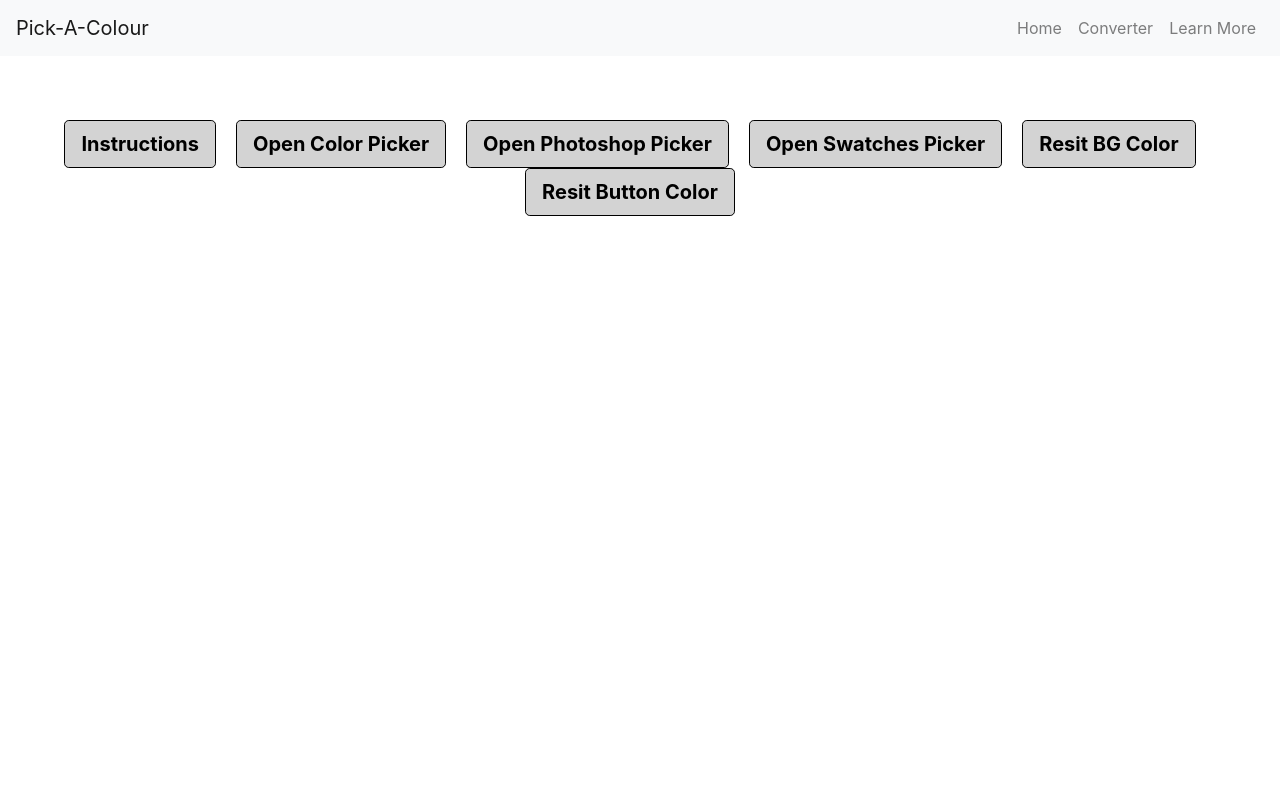
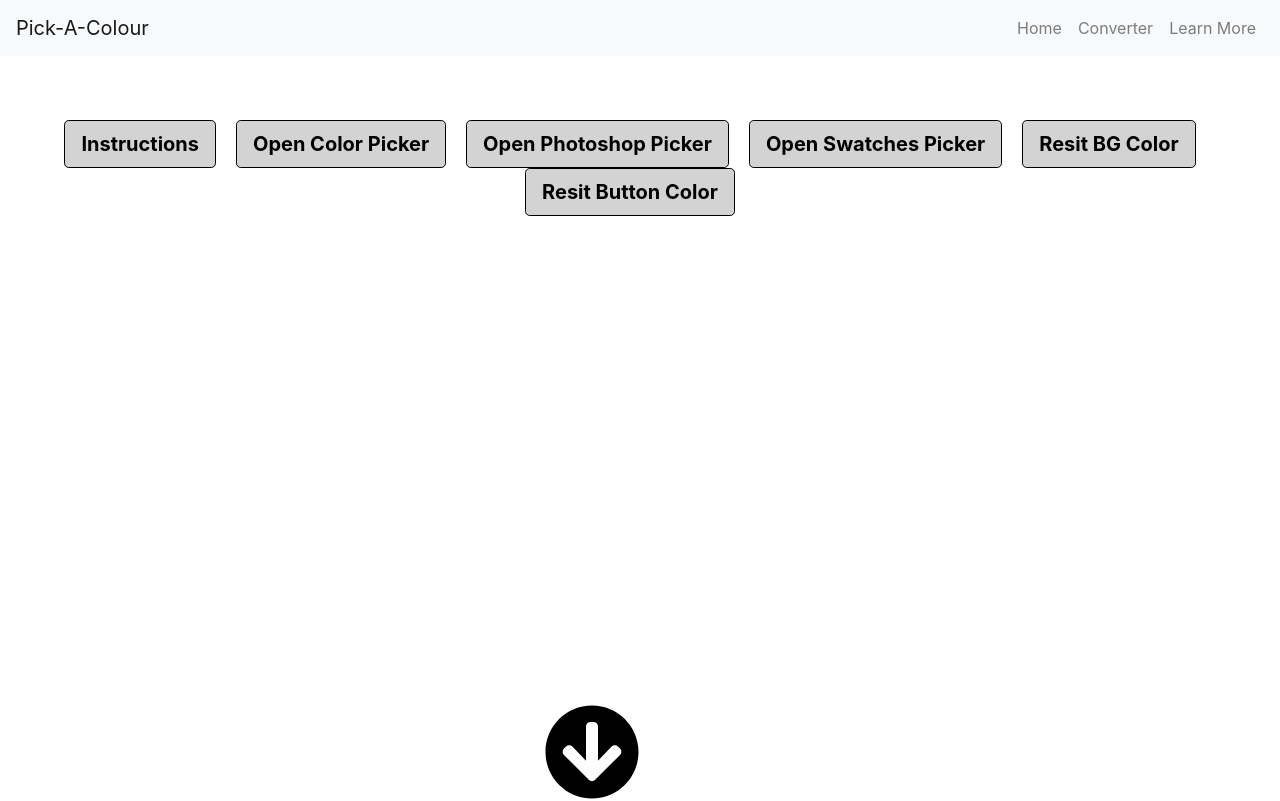
Before and after one commit to nazrulliton/pick-a-color, a React (Create React App) app: page / in a window 1280 px wide. Shown: the top 801 px of the page. Built offline with nearby package versions, Linux system fonts and the light colour scheme.

Commit message:
UI changes made to converter section, buttons re-positioned

```diff
--- a/package.json
+++ b/package.json
@@ -11,6 +11,7 @@
     "react-bootstrap": "^1.0.1",
     "react-color": "^2.18.1",
     "react-dom": "^16.13.1",
+    "react-icons": "^3.10.0",
     "react-modal": "^3.11.2",
     "react-scripts": "3.4.1"
   },
--- a/src/App.css
+++ b/src/App.css
@@ -41,6 +41,8 @@
   /* border: 2px solid black; */
   margin-left: 15px;
   margin-right: 15px;
+  padding-left: 30px;
+  padding-right: 30px;
 }
 .aboutText p, h3 {
   text-align: left;
@@ -57,3 +59,9 @@
   color: black;
   font-weight: bold;
 }
+
+.icon {
+position: absolute;
+bottom: 0;
+right: 50%;
+}
--- a/src/about/About.js
+++ b/src/about/About.js
@@ -2,6 +2,8 @@ import React, { useState } from 'react'
 import {Button, Container, Row, Col} from 'react-bootstrap';
 import { ChromePicker, SwatchesPicker, PhotoshopPicker } from 'react-color';
 import Modal from 'react-modal'
+import { FaArrowCircleDown } from "react-icons/fa";
+
 
 Modal.setAppElement('#root')
 
@@ -66,6 +68,9 @@ const About = () => {
                     }
                 </Col>
             </Row>
+            <div className='icon'>
+            <a href="#converter" ><FaArrowCircleDown color="black" size="6rem"/></a>
+            </div>
         </Container>
         </>
         )
--- a/src/convert/Convert.js
+++ b/src/convert/Convert.js
@@ -48,8 +48,8 @@ const Converter = () => {
                     <div className="text-area-rgb">
                         <h2>#Hex to RGB</h2>
                         <p>Enter Hex value: <input type="text" placeholder="Include the #"  ref={calcValue} id="calcValue" style={{zIndex: '1'}} /></p>
+                        <p>Drum Roll Please: <input type="text"  ref ={displayValue} id="displayValue"/></p>
                         <Button onClick={formHToRGB}>Convert</Button>
-                        <p>Drum Roll Please: <input type="text"  ref ={displayValue} id="displayValue"/></p>
                     </div>
                 </Col>
                 <Col className="right">
@@ -59,8 +59,8 @@ const Converter = () => {
                         <input type="text" placeholder="Red values" ref={redVal} id="redVal"/>
                         <input type="text" placeholder="Green values" ref={greenVal} id="greenVal"/>
                         <input type="text" placeholder="Blue values" ref={blueVal} id="blueVal"/></p>
+                        <p className="style-g">Drum Roll Please: <input type="text" className="displayH" id="displayHexValue" ref={disValue}/></p>
                         <Button onClick={formRToHex}>Convert</Button>
-                        <p className="style-g">Drum Roll Please: <input type="text" className="displayH" id="displayHexValue" ref={disValue}/></p>
                     </div>
                 </Col>
 
```
Also changed, not shown: 1 other file (tests, documents, lock files or other folders).
